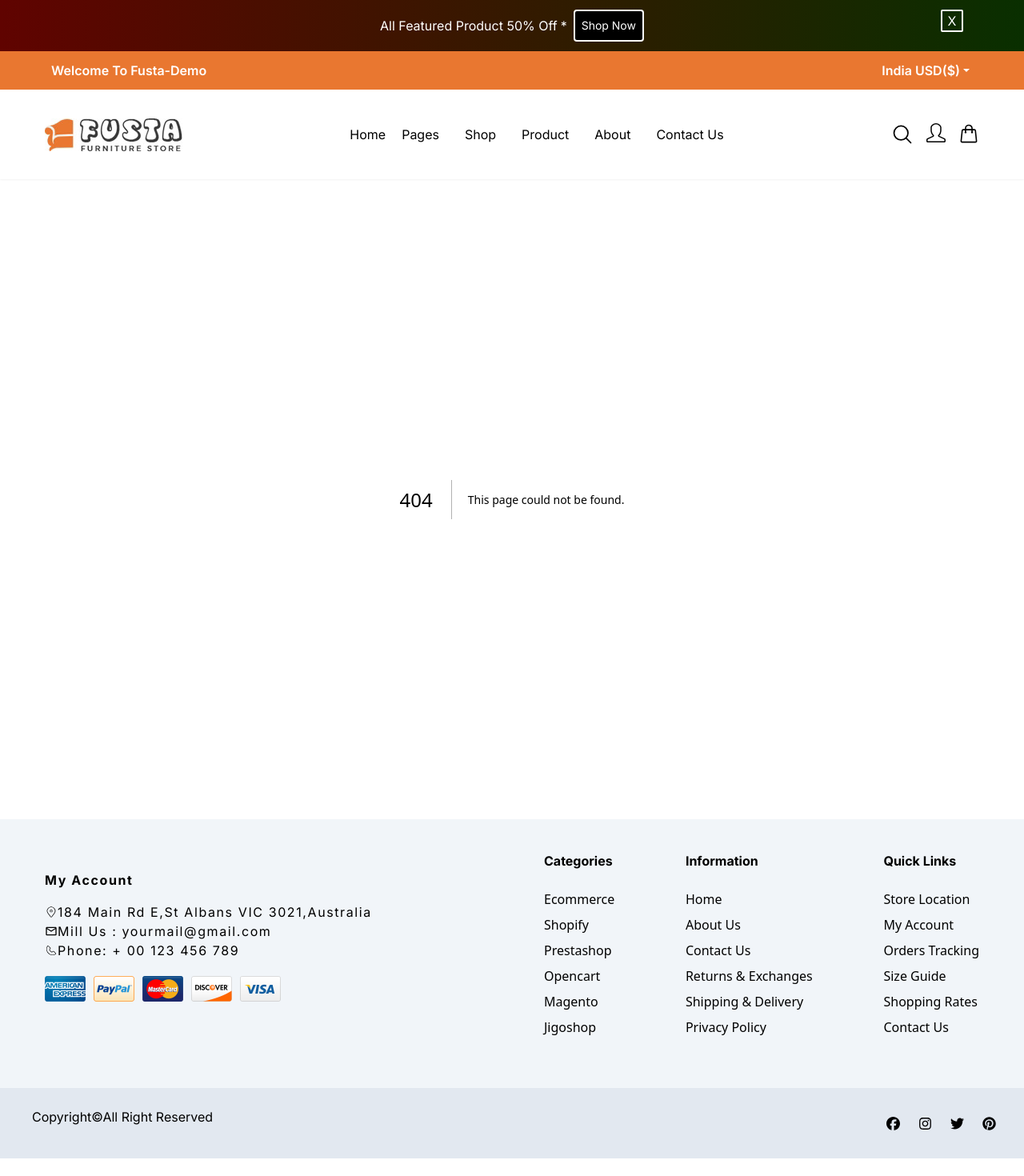
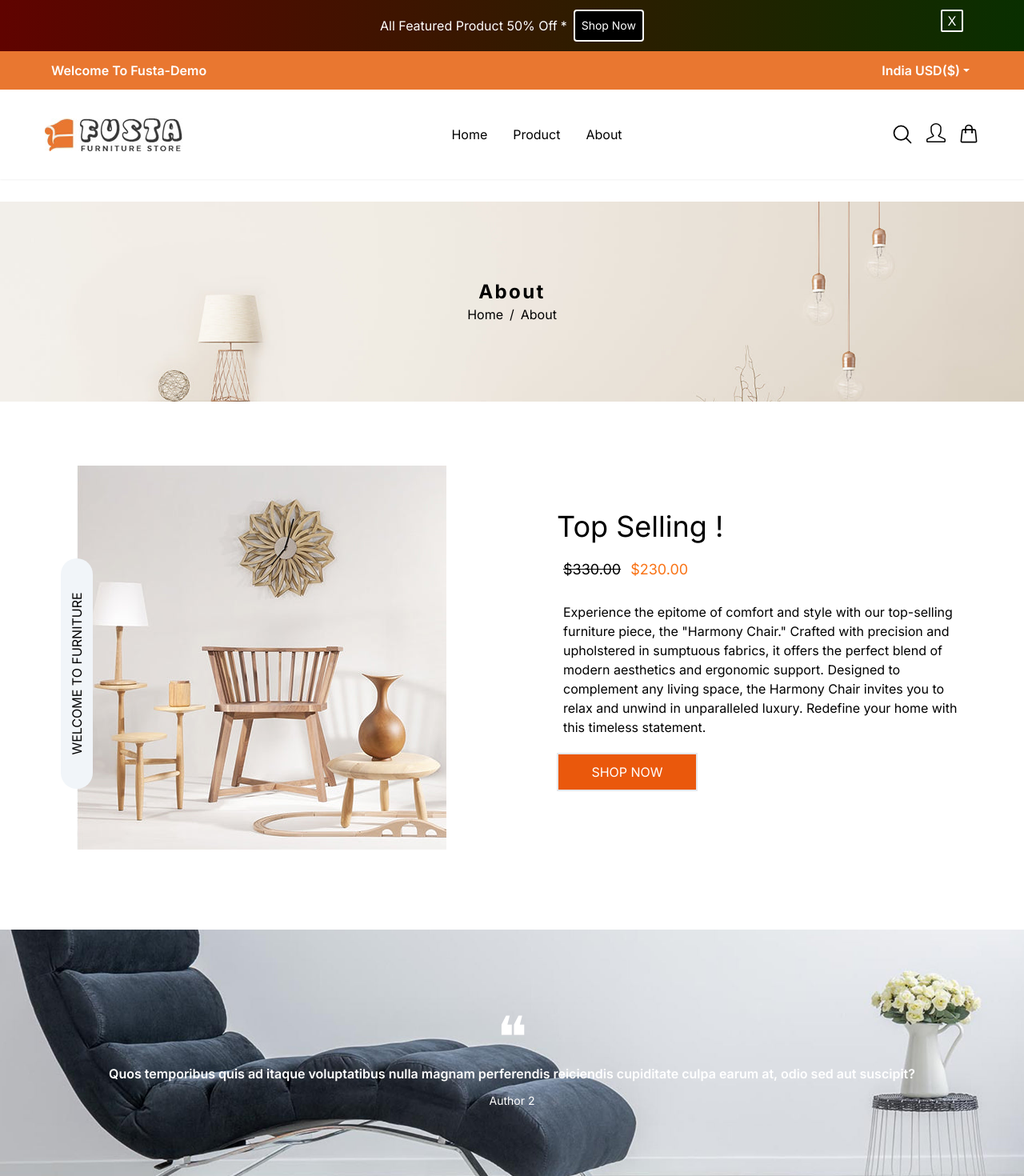
Before and after one commit to kirtankathiriya/fusta-furniture-final-git-repo, a Next.js app: page /About in a window 1280 px wide. Before the commit this address had no page. Shown: the top 1470 px of the page at 80% size. Before the commit the page ends 1448 px from the top, so only its background shows below. Built offline with nearby package versions, Linux system fonts and the light colour scheme.

Commit message:
some changes to pages

```diff
--- /dev/null
+++ b/src/app/About/page.tsx
@@ -0,0 +1,24 @@
+import CommonDivider from "@/components/common/homeDivider/commonDivider";
+import Patner from "@/containers/Patner/Patner";
+import Quotes from "@/containers/Quotes/Quotes";
+import SubsCribePage from "@/containers/Subscribe/subsCribe";
+import Topselling from "@/containers/topSelling/topSelling";
+import React from "react";
+
+type Props = {};
+
+const About = (props: Props) => {
+  return (
+    <>
+      <div className="flex flex-col gap-20">
+        <CommonDivider Name="About" />
+        <Topselling />
+        <Quotes />
+        <SubsCribePage />
+        <Patner />
+      </div>
+    </>
+  );
+};
+
+export default About;
--- a/src/app/Account/Loginpage/page.tsx
+++ b/src/app/Account/Loginpage/page.tsx
@@ -1,16 +1,12 @@
 import React from 'react'
-import HeaderMiddleMenu from '../../component/Header/headerMiddle'
-import { HeaderBottom } from '../../component/Header/headerBottom'
 import CommonDivider from '../../../components/common/homeDivider/commonDivider'
-import Footer from '@/app/component/foter/footer'
+
 
 type Props = {}
 
 function Login({}: Props) {
   return (
     <>
-      <HeaderMiddleMenu />
-      <HeaderBottom />
       <CommonDivider Name="Account" />
 
       <div className="flex justify-center items-center h-screen">
@@ -35,7 +31,6 @@ function Login({}: Props) {
           </div>
         </div>
       </div>
-      <Footer />
     </>
   )
 }
--- a/src/app/Account/Signup/page.tsx
+++ b/src/app/Account/Signup/page.tsx
@@ -1,14 +1,10 @@
-import { HeaderBottom } from '@/app/component/Header/headerBottom'
-import HeaderMiddleMenu from '@/app/component/Header/headerMiddle'
 import CommonDivider from '@/components/common/homeDivider/commonDivider'
-import Footer from '@/app/component/foter/footer'
+
 import React from 'react'
 
 function SignUP() {
   return (
     <>
-      <HeaderMiddleMenu />
-      <HeaderBottom />
       <CommonDivider Name="Create Account" />
 
       <div className="max-w-md mx-auto mt-8 p-6 bg-white rounded-lg shadow-md">
@@ -67,7 +63,6 @@ function SignUP() {
           <h4 className='hover:text-orange-500 mt-4 mb-4'><a href="http://localhost:3000/">Return to Store</a></h4>
         </div>
       </div>
-      <Footer />
     </>
   )
 }
--- a/src/components/common/headerElements/headerBottom.tsx
+++ b/src/components/common/headerElements/headerBottom.tsx
@@ -67,7 +67,7 @@ export const HeaderBottom = () => {
             className='relative'
           >
             <a href='/' className='hover:text-[#E97730]'>Home</a>
-            {isHomeMenuOpen && (
+            {/* {isHomeMenuOpen && (
               <ul className='absolute bg-white p-2 mt-1 w-28'>
                 <li>
                   <a href='#' className='hover:text-[#E97730]'>Home 1</a>
@@ -82,10 +82,10 @@ export const HeaderBottom = () => {
                   <a href="#" className='hover:text-[#E97730]'>Home Rtl</a>
                 </li>
               </ul>
-            )}
+            )} */}
           </li>
 
-          <li
+          {/* <li
             onMouseEnter={menuList}
             onMouseLeave={menuList}
             className='relative ml-0'
@@ -150,10 +150,10 @@ export const HeaderBottom = () => {
                 </div>
               )
             }
-          </li>
+          </li> */}
 
 
-          <li
+          {/* <li
             onMouseEnter={toggleShopMenu}
             onMouseLeave={toggleShopMenu}
             className='relative ml-3'
@@ -169,7 +169,7 @@ export const HeaderBottom = () => {
                 </li>
               </ul>
             )}
-          </li>
+          </li> */}
 
           <li className='relative ml-3'>
             <a href="/Products" className='hover:text-[#E97730]'>Product</a>
@@ -179,9 +179,9 @@ export const HeaderBottom = () => {
             <a href="/About" className='hover:text-[#E97730]'>About</a>
           </li>
 
-          <li className='relative ml-3'>
+          {/* <li className='relative ml-3'>
             <a href="/Contact" className='hover:text-[#E97730]'>Contact Us</a>
-          </li>
+          </li> */}
         </ul>
       </div>
 
--- a/src/containers/ShopSideBar/index.tsx
+++ b/src/containers/ShopSideBar/index.tsx
@@ -11,12 +11,12 @@ const Shopsidebar = () => {
                 <h4 className="single-sidebar-widget-title text-lg font-semibold text-black mb-4 pb-4 relative border-b border-b-slate-300 border-solid uppercase not-italic">
                     Availability
                 </h4>
-                <div className="sidebar-body pt-2">
+                <div className="sidebar-body pt-2" >
                     <div className="filter-value-counter flex justify-between mb-4">
                         <span className="filter-value-selected border-2 border-dashed border-slate-100 px-3 py-1 rounded-md font-normal">0 Selected</span>
 
                     </div>
-                    <ul className="checkbox-container categories-list">
+                    <ul className="hidden checkbox-container categories-list">
                         <li className="block mb-3 text-[#555] p-0 uppercase">
                             <div className="custom-control custom-checkbox pl-0 relative inline-flex min-h-6 mr-4">
                                 <input type="checkbox" value='1' id='Filter-availability-1' className="custom-control-input h-6 opacity-100 relative z-10 leading-5 text-[#333] inline mr-2 w-auto font-normal not-italic border-solid border-slate-300 border-2 rounded select-text" />
```
